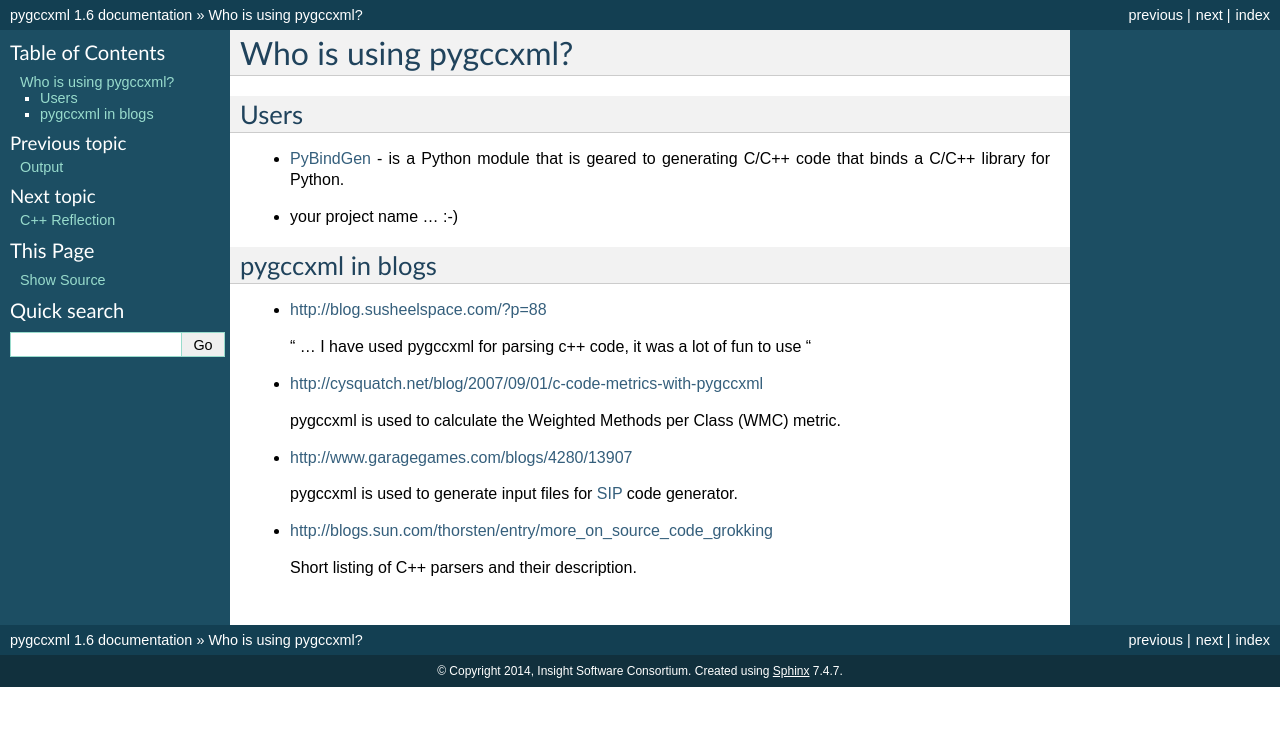
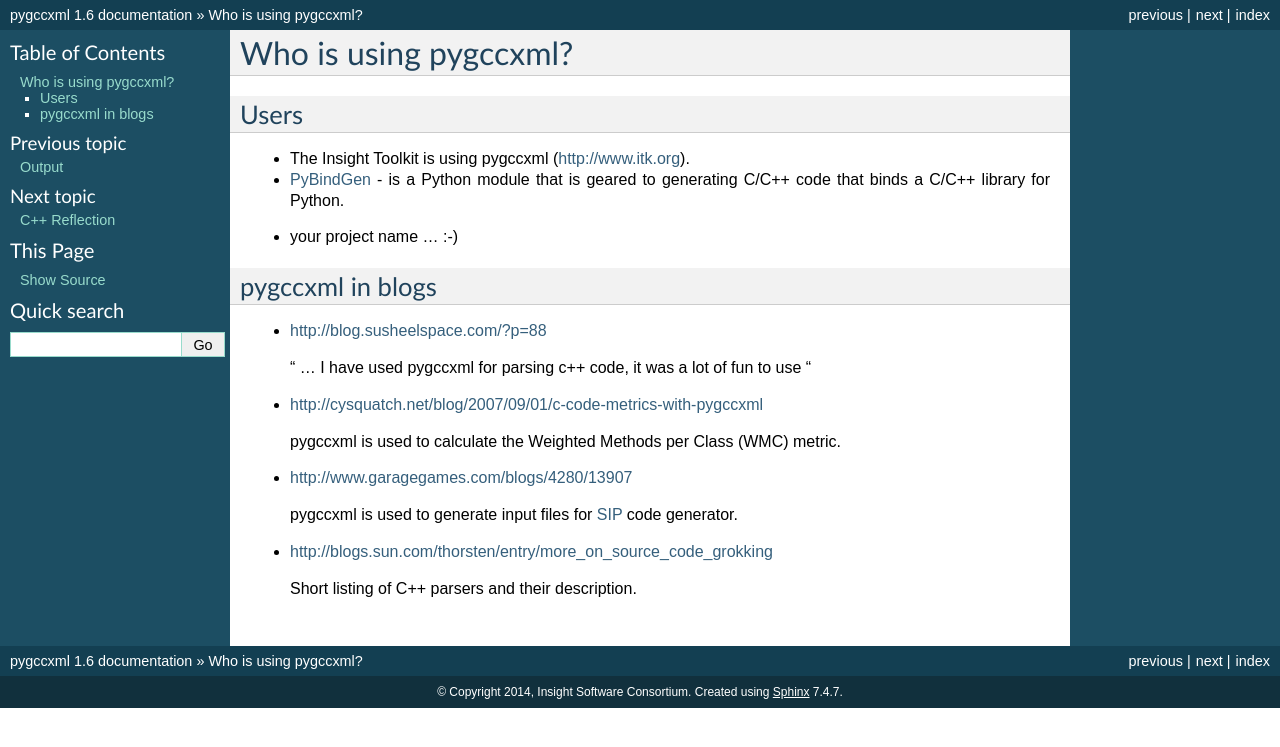
Before and after one commit to CastXML/pygccxml, a Sphinx documentation site: the page built from docs/users.rst, in a window 1280 px wide. Shown: the top 747 px of the page. Built offline with Sphinx 7.4.7, drawn with Linux system fonts in a browser that asks for light colours.

Commit message:
Add us to the pygccxml users list :)

```diff
--- a/docs/users.rst
+++ b/docs/users.rst
@@ -1,9 +1,10 @@
-======================
 Who is using pygccxml?
 ======================
 
 Users
 -----
+
+* The Insight Toolkit is using pygccxml (http://www.itk.org).
 
 * `PyBindGen`_ - is a Python module that is geared to generating C/C++ code
   that binds a C/C++ library for Python.
```
